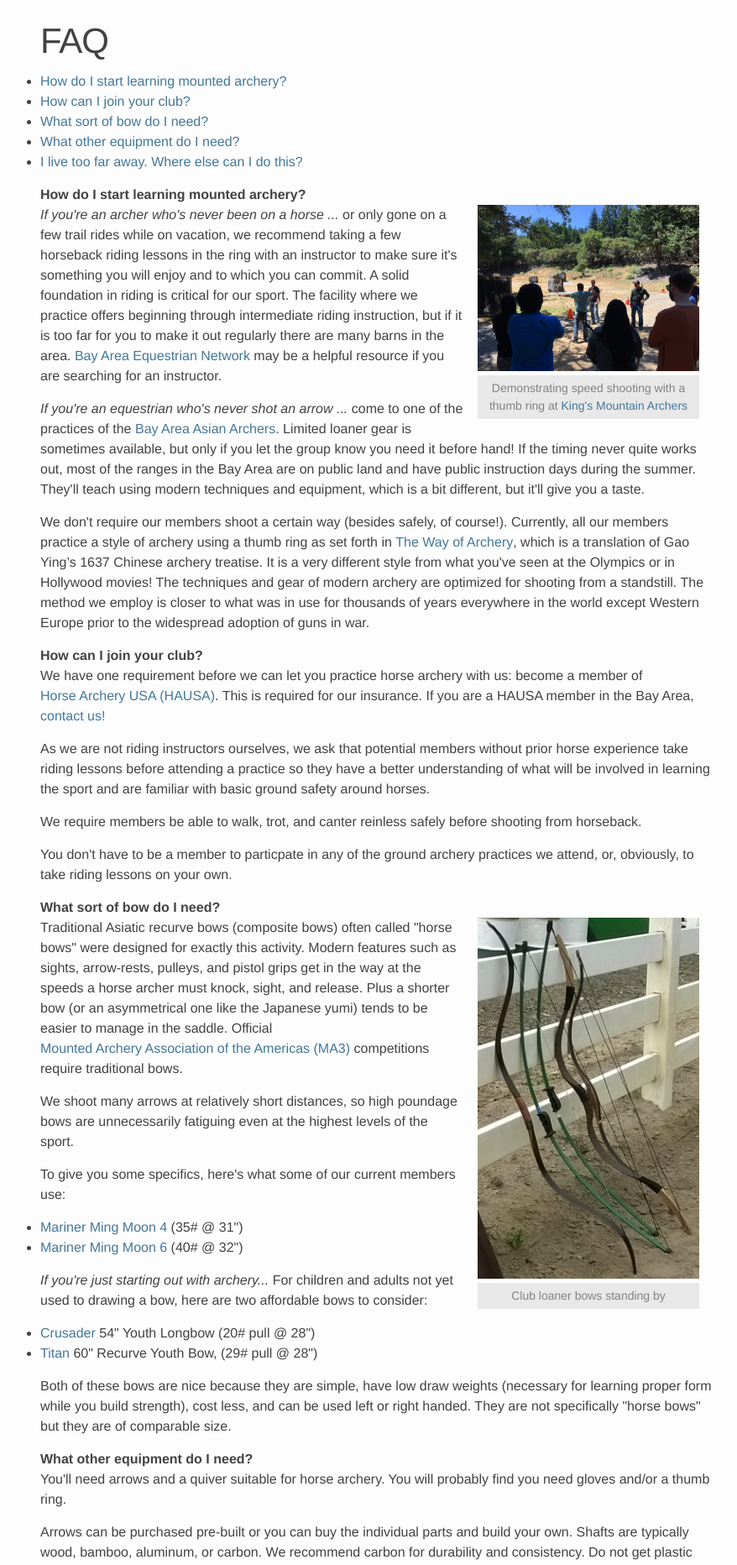
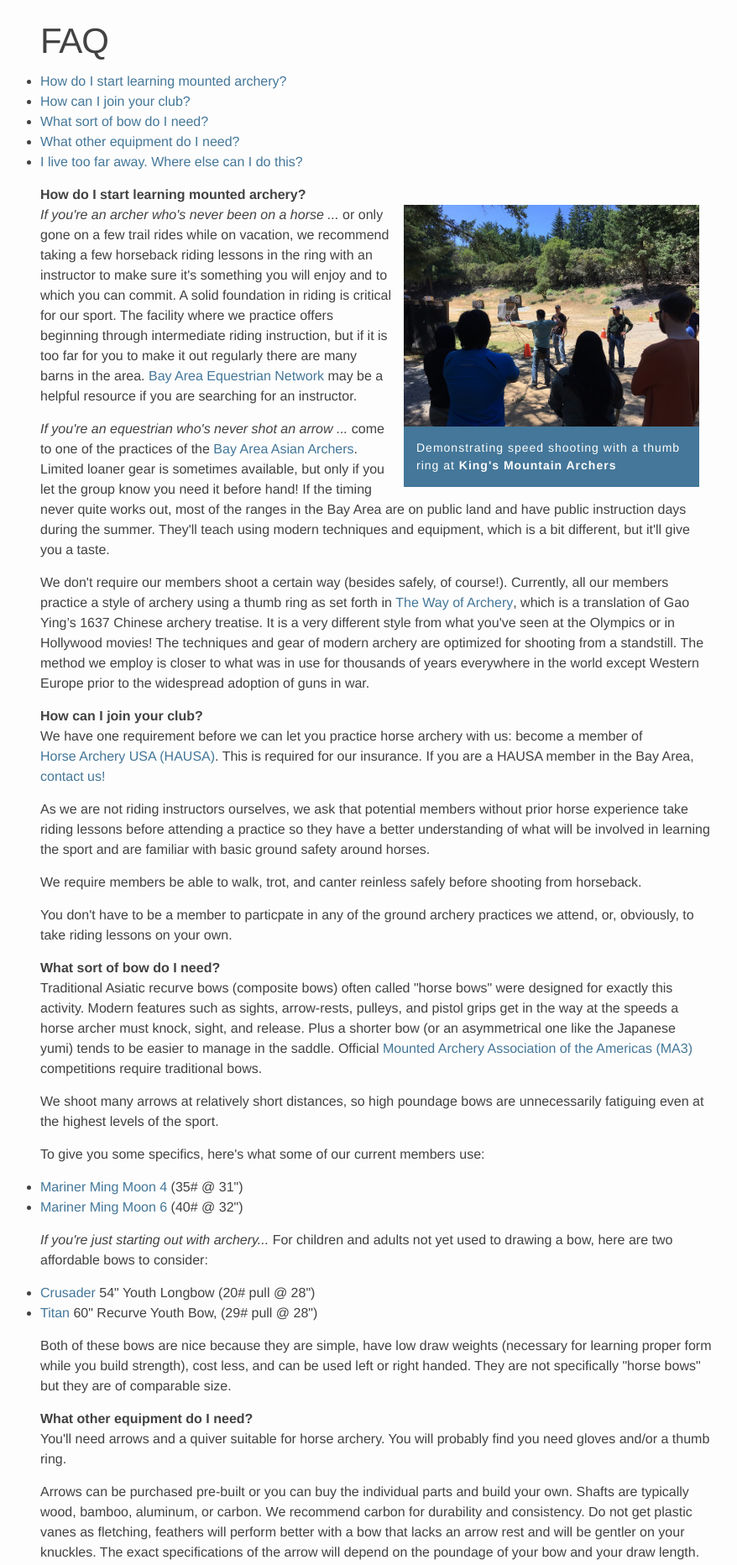
Before and after one commit to svmountedarchery/svmountedarchery.github.io, a Jekyll site: the page built from faq.html, in a window 1280 px wide. Shown: the part 396-2260 px from the top of the page at 84% size, without its empty margins (192-1070 px from the left). Built offline with Jekyll 4.4.1, drawn with Linux system fonts in a browser that asks for light colours; some web fonts are replaced.

Commit message:
Fuss with figure styles, remove loaner bow photo pending reshoot

```diff
--- a/_sass/partials/_base.scss
+++ b/_sass/partials/_base.scss
@@ -72,12 +72,17 @@ figure > img {
 }
 
 figcaption {
-  background-color: $grey-color-light;
-  color: $grey-color;
+  background: $brand-color;
+  color: $brand-contrast;
   font-size: $small-font-size;
-  margin-top: 5px;
-  padding: 5px 10px;
-  text-align: center;
+  font-weight: lighter;
+  letter-spacing: 1px;
+  padding: 15px;
+
+  a {
+    @include link-variant($brand-contrast, $brand-contrast);
+    font-weight: bold;
+  }
 }
 
 
--- a/_sass/partials/_faq.scss
+++ b/_sass/partials/_faq.scss
@@ -3,7 +3,7 @@
   dd {
 
     .float-figure {
-      width: 33%;
+      width: 44%;
       float: right;
       margin: 0 ($spacing-unit / 2) ($spacing-unit / 2);
     }
--- a/_sass/partials/_footer.scss
+++ b/_sass/partials/_footer.scss
@@ -19,6 +19,7 @@
 }
 
 .contact-list {
+  font-family: $header-font-family;
 
   & > li {
     display: inline-block;
--- a/faq.html
+++ b/faq.html
@@ -63,13 +63,6 @@ headerImg: /img/bhu.jpg
     <a name="faq-bow"></a>What sort of bow do I need?
   </dt>
   <dd>
-    <figure class="float-figure">
-      <img src="/img/faq-loaner-bows.jpg" alt="Club loaner bows">
-      <figcaption>
-        Club loaner bows standing by
-      </figcaption>
-    </figure>
-
     <p>
       Traditional Asiatic recurve bows (composite bows) often called "horse bows" were designed for exactly this activity. Modern features such as sights, arrow-rests, pulleys, and pistol grips get in the way at the speeds a horse archer must knock, sight, and release. Plus a shorter bow (or an asymmetrical one like the Japanese yumi) tends to be easier to manage in the saddle. Official <a href="http://www.mountedarchery.org">Mounted Archery Association of the Americas (MA3)</a> competitions require traditional bows.
     </p>
```
